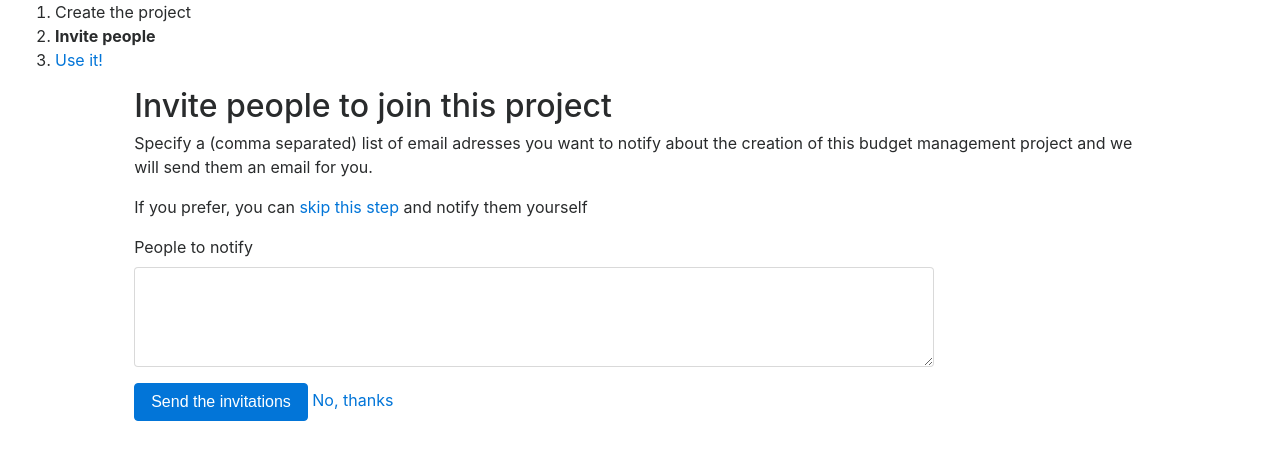
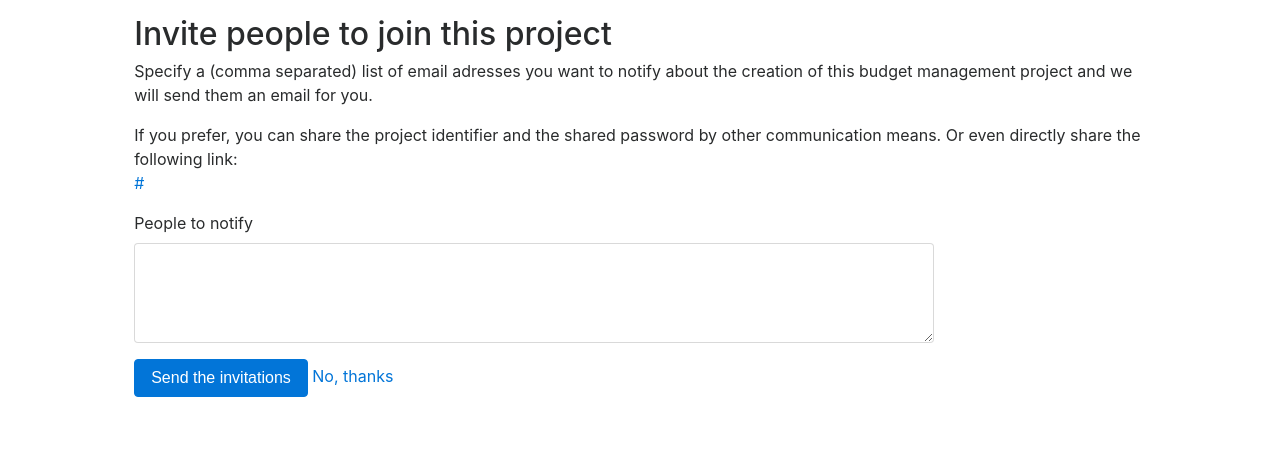
Before and after one commit to spiral-project/ihatemoney, a Flask app: template ihatemoney/templates/send_invites.html in a window 1280 px wide. Shown: the part 56-515 px from the top of the page. Run offline with Flask 2, Linux system fonts and the light colour scheme; the template is opened without the code that fills it: values that come from a table or form of the project are taken from there, others are empty; parts of the project's set-up code (start-up, migrations or seed data) failed here and were passed over; some libraries are stand-ins or nearby versions.

Commit message:
Skip invite page after project creation
- Replace ``The project identifier is demo, remember it!``
by ``Invite other people to join this project!``
(linking to the invite page)
- Encourage users to share the project password via other
communication means in the reminder email

```diff
--- a/ihatemoney/templates/list_bills.html
+++ b/ihatemoney/templates/list_bills.html
@@ -92,7 +92,7 @@
 {% endblock %}
 
 {% block content %}
-<div class="identifier">{{ _("The project identifier is") }} <a href="{{ url_for(".list_bills") }}">{{ g.project.id }}</a>, {{ _("remember it!") }}</div>
+<div class="identifier"><a href="{{ url_for(".invite") }}">{{ _("Invite people to join this project!") }}</a></div>
 <a id="new-bill" href="{{ url_for(".add_bill") }}" class="btn btn-primary" data-toggle="modal" data-target="#bill-form">{{ _("Add a new bill") }}</a>
 
     <div id="bill-form" class="modal fade show" role="dialog">
--- a/ihatemoney/templates/send_invites.html
+++ b/ihatemoney/templates/send_invites.html
@@ -1,17 +1,15 @@
 {% extends "layout.html" %}
 
-{% block sidebar %}
-<ol>
-    <li>{{ _("Create the project") }}</li>
-    <li><strong>{{ _("Invite people") }}</strong></li>
-    <li><a href="{{ url_for(".list_bills") }}">{{ _("Use it!") }}</a></li>
-</ol>
-{% endblock %}
 {% block content %}
 <h2>{{ _("Invite people to join this project") }}</h2>
 <p>{{ _("Specify a (comma separated) list of email adresses you want to notify about the
 creation of this budget management project and we will send them an email for you.") }}</p>
-<p>{{ _("If you prefer, you can") }} <a href="{{ url_for(".list_bills") }}">{{ _("skip this step") }}</a> {{ _("and notify them yourself") }}</p>
+<p>{{ _("If you prefer, you can share the project identifier and the shared
+password by other communication means. Or even directly share the following link:") }}</br>
+<a href="{{ url_for(".authenticate", _external=True, token=g.project.generate_token()) }}">
+    {{ url_for(".authenticate", _external=True, token=g.project.generate_token()) }}
+</a>
+</p>
 
 {% include "display_errors.html" %}
 <form class="invites form-horizontal" method="post" accept-charset="utf-8">
--- a/ihatemoney/web.py
+++ b/ihatemoney/web.py
@@ -260,7 +260,7 @@ def create_project():
             # redirect the user to the next step (invite)
             flash(_("%(msg_compl)sThe project identifier is %(project)s",
                     msg_compl=msg_compl, project=project.id))
-            return redirect(url_for(".invite", project_id=project.id))
+            return redirect(url_for(".list_bills", project_id=project.id))
 
     return render_template("create_project.html", form=form)
 
```
Also changed, not shown: ihatemoney/translations/fr/LC_MESSAGES/messages.po, 4 other files.
